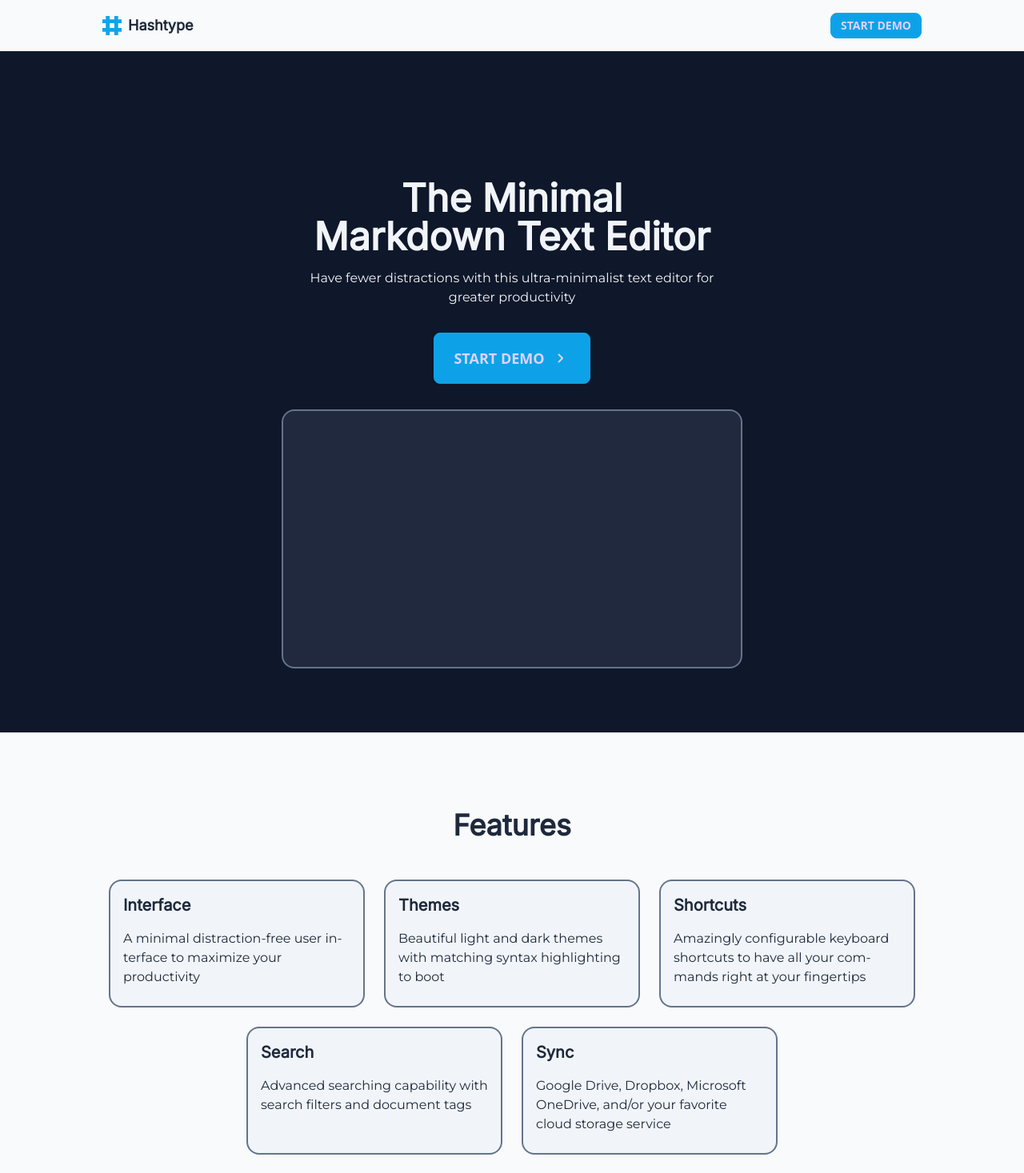
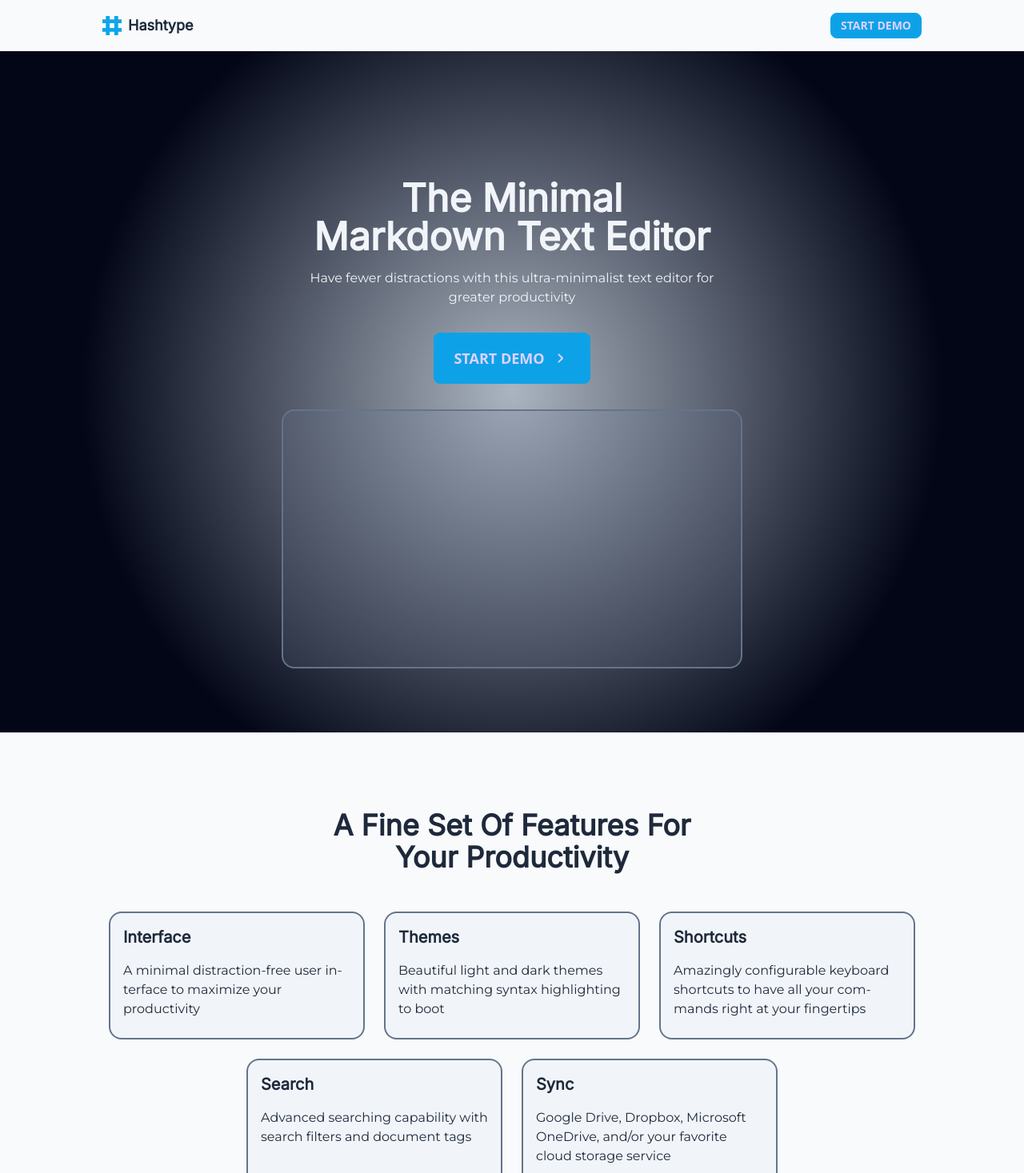
Before and after one commit to matovius/hashtype, a SvelteKit app: page / in a window 1280 px wide. Shown: the top 1467 px of the page at 80% size. Built offline with nearby package versions, Linux system fonts and the light colour scheme; a web font is replaced by a local one.

Commit message:
Change features heading

```diff
--- a/src/routes/+page.svelte
+++ b/src/routes/+page.svelte
@@ -49,7 +49,7 @@
   <main class="flex flex-col justify-center">
     <section
       id="hero-section"
-      class="text-slate-100 w-full h-full p-20 bg-slate-900 flex flex-col justify-start items-center gap-10 relative"
+      class="text-slate-100 w-full h-full p-20 flex flex-col justify-start items-center gap-10 radial-gradient relative"
     >
       <div class="w-full max-w-5xl flex flex-col items-center gap-8 pt-20">
         <div
@@ -80,13 +80,13 @@
       id="features"
       class="w-full px-6 py-24 flex justify-center items-center"
     >
-      <div class="w-full h-full max-w-5xl flex flex-col gap-6">
-        <div class="text-center">
-          <Text as="h2">Features</Text>
+      <div class="w-full h-full max-w-5xl flex flex-col items-center gap-6">
+        <div class="text-center max-w-lg">
+          <Text as="h2">A Fine Set Of Features For Your Productivity</Text>
         </div>
 
         <div
-          class="w-full flex gap-6 flex-wrap py-6 justify-center items-center"
+          class="w-full py-6 flex flex-wrap justify-center items-center gap-6"
         >
           {#each features as feature}
             <article
@@ -102,3 +102,9 @@
   </main>
   <Footer />
 </div>
+
+<style>
+  .radial-gradient {
+    background: radial-gradient(circle, #64748b85, #020617 70%);
+  }
+</style>
```
